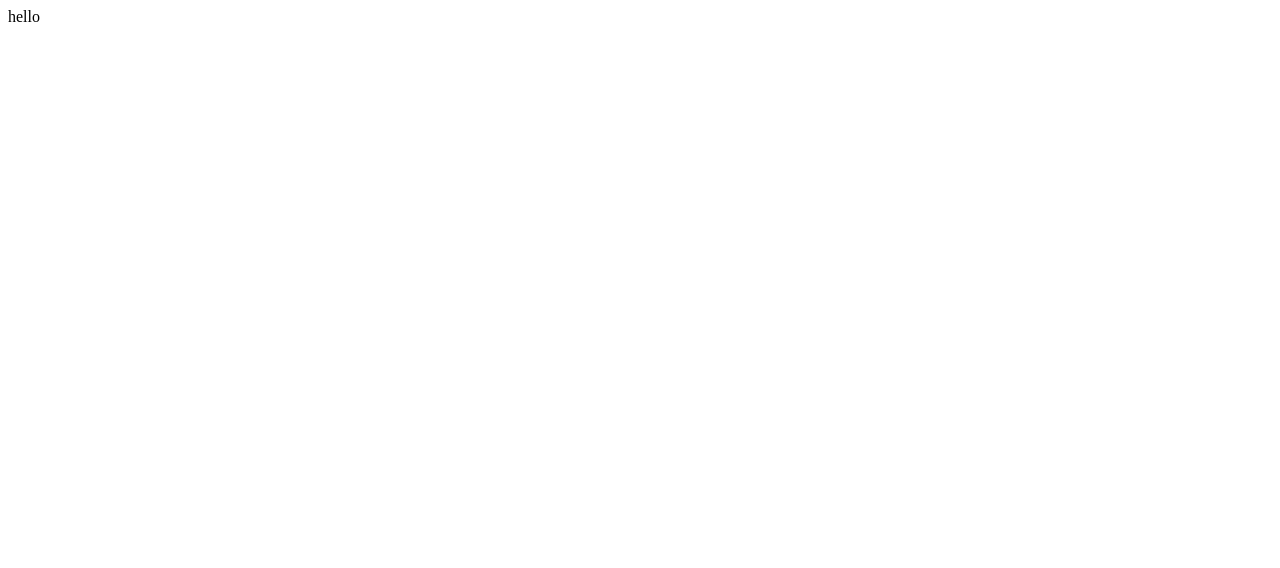
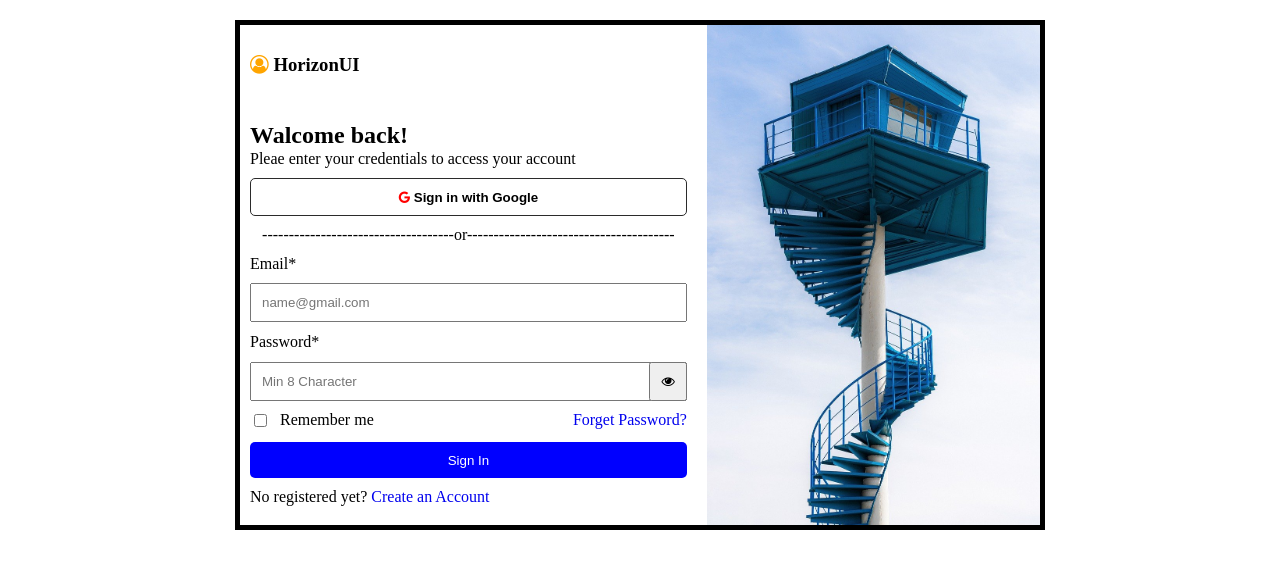
Before and after one commit to OUYORNG/Web_Design, a plain HTML site: page LAB04/LAB04_05.html in a window 1280 px wide. Drawn offline with Linux system fonts and the light colour scheme.

Commit message:
add lab04 ex05

```diff
--- a/LAB04/LAB04_05.css
+++ b/LAB04/LAB04_05.css
@@ -0,0 +1,115 @@
+.parent {
+  margin: 20px auto;
+  height: 500px;
+  width: 800px;
+  border: 5px solid black;
+}
+
+.flex {
+  display: flex;
+  gap: 10px;
+}
+
+.flexcol {
+  flex-direction: column;
+}
+
+.flexrow {
+  flex-direction: row;
+}
+
+.flexgrow0 {
+  flex-grow: 0;
+}
+
+.flexgrow1 {
+  flex-grow: 1;
+}
+
+img {
+  height: 500px;
+}
+
+/* .orange {
+  background-color: orange;
+}
+
+.yellow {
+  background: yellow;
+}
+
+.red {
+  background-color: red;
+}
+
+.white {
+  background-color: white;
+} */
+
+.padding {
+  padding: 10px;
+}
+
+.center-horizontal {
+  justify-content: center;
+}
+
+.center-vertical {
+  align-items: center;
+}
+
+.button-sign-in {
+  background-color: blue;
+  color: white;
+  padding: 10px;
+  border: none;
+  border-radius: 5px;
+  width: 100%;
+}
+
+.button-sign-in-with-google {
+  background-color: white;
+  border: 1px solid rgb(43, 43, 43);
+  padding: 10px;
+  border-radius: 5px;
+  width: 100%;
+}
+
+.password-field {
+  width: 100%;
+}
+
+.fa-user-circle-o {
+  color: orange;
+}
+
+.fa-google {
+  font-size: large;
+  color: red;
+}
+
+a:link {
+  text-decoration: none;
+}
+
+a:visited {
+  text-decoration: none;
+}
+
+a:hover {
+  text-decoration: underline;
+}
+
+a:active {
+  text-decoration: underline;
+}
+
+.wrapper {
+  position: relative;
+}
+
+.wrapper button {
+  position: absolute;
+  right: 0;
+  padding: 10px;
+}
--- a/LAB04/LAB04_05.html
+++ b/LAB04/LAB04_05.html
@@ -1,11 +1,87 @@
 <!DOCTYPE html>
 <html lang="en">
-<head>
-    <meta charset="UTF-8">
-    <meta name="viewport" content="width=device-width, initial-scale=1.0">
+  <head>
+    <meta charset="UTF-8" />
+    <meta name="viewport" content="width=device-width, initial-scale=1.0" />
     <title>Document</title>
-</head>
-<body>
-    hello
-</body>
+    <link rel="stylesheet" href="LAB04_05.css" />
+    <link
+      rel="stylesheet"
+      href="https://cdnjs.cloudflare.com/ajax/libs/font-awesome/4.7.0/css/font-awesome.min.css"
+    />
+  </head>
+  <body>
+    <div class="parent flex flexrow">
+      <div class="flexgrow1 red flex flexcol">
+        <div class="flexgrow1 orange flex flexrow padding">
+          <div>
+            <h3><i class="fa fa-user-circle-o"></i> HorizonUI</h3>
+          </div>
+        </div>
+        <div class="flexgrow1 orange flex flexrow">
+          <div class="flexgrow0 yellow"></div>
+          <div class="flexgrow1 yellow flex flexcol">
+            <div class="flexgrow1 white flex flexcol" style="gap: 0px">
+              <div class="flexgrow1">
+                <strong style="font-size: x-large">Walcome back!</strong>
+              </div>
+              <div class="flexgrow1">
+                Pleae enter your credentials to access your account
+              </div>
+            </div>
+            <div class="flexgrow1 white flex">
+              <button class="button-sign-in-with-google">
+                <i class="fa fa-google"></i>
+                <b>Sign in with Google</b>
+              </button>
+            </div>
+            <div class="flexgrow1 white flex center-horizontal">
+              <div>
+                ------------------------------------or---------------------------------------
+              </div>
+            </div>
+            <div class="flexgrow1 white flex flexcol">
+              <div>Email*</div>
+              <div class="flex">
+                <input
+                  class="flexgrow1 padding"
+                  type="text"
+                  placeholder="name@gmail.com"
+                />
+              </div>
+            </div>
+            <div class="flexgrow1 white flex flexcol">
+              <div class="flexgrow1">Password*</div>
+              <div class="flexgrow1 red flex flexrow wrapper">
+                <input
+                  class="flexgrow1 padding"
+                  type="text"
+                  placeholder="Min 8 Character"
+                />
+                <button class="flexgrow0"><i class="fa fa-eye"></i></button>
+              </div>
+            </div>
+            <div class="flexgrow1 white flex flexrow">
+              <div class="flexgrow0"><input type="checkbox" /></div>
+              <div class="flexgrow1">Remember me</div>
+              <div class="flexgrow0"><a href="#">Forget Password?</a></div>
+            </div>
+            <div class="flexgrow1 white flex">
+              <button class="button-sign-in">Sign In</button>
+            </div>
+            <div class="flexgrow1 white">
+              No registered yet?
+              <a href="#">Create an Account</a>
+            </div>
+          </div>
+          <div class="flexgrow0 yellow"></div>
+        </div>
+        <div class="flexgrow1 orange"></div>
+      </div>
+
+      <div class="flexgrow0 orange flex">
+        <div class="flexgrow1"><img src="lifeguard-tower.jpg" alt="" /></div>
+      </div>
+    </div>
+  </body>
 </html>
```
Also changed, not shown: LAB04/LAB04_01.html (+9 -6 lines), LAB04/girl.jpg (added), LAB04/lifeguard-tower.jpg (added).
